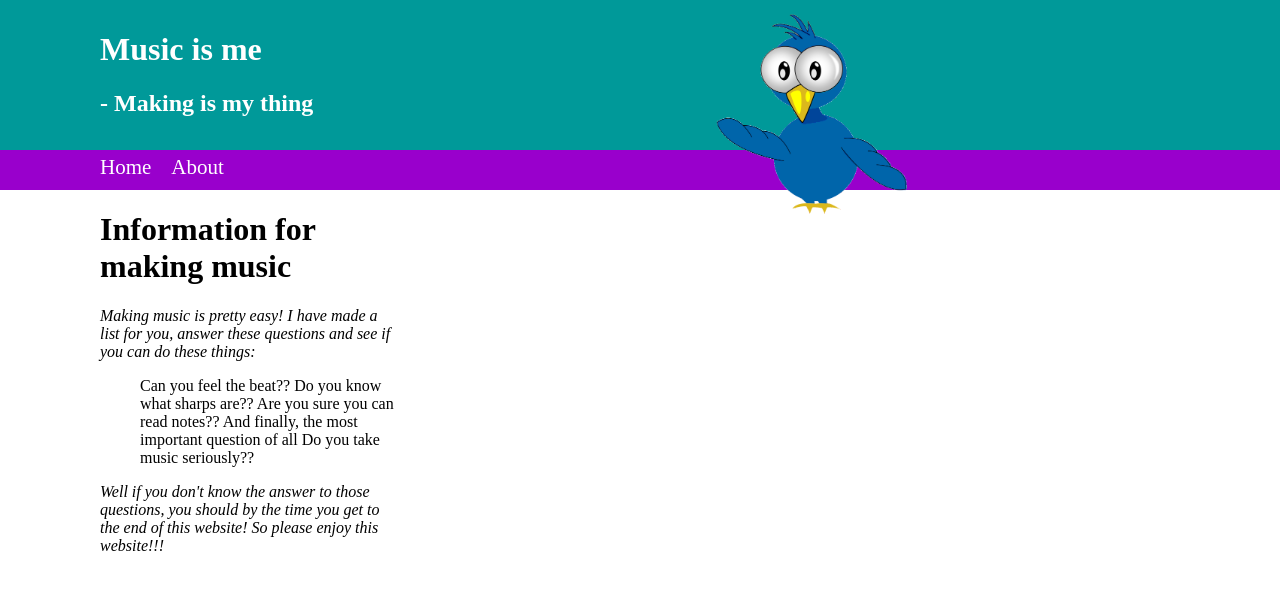
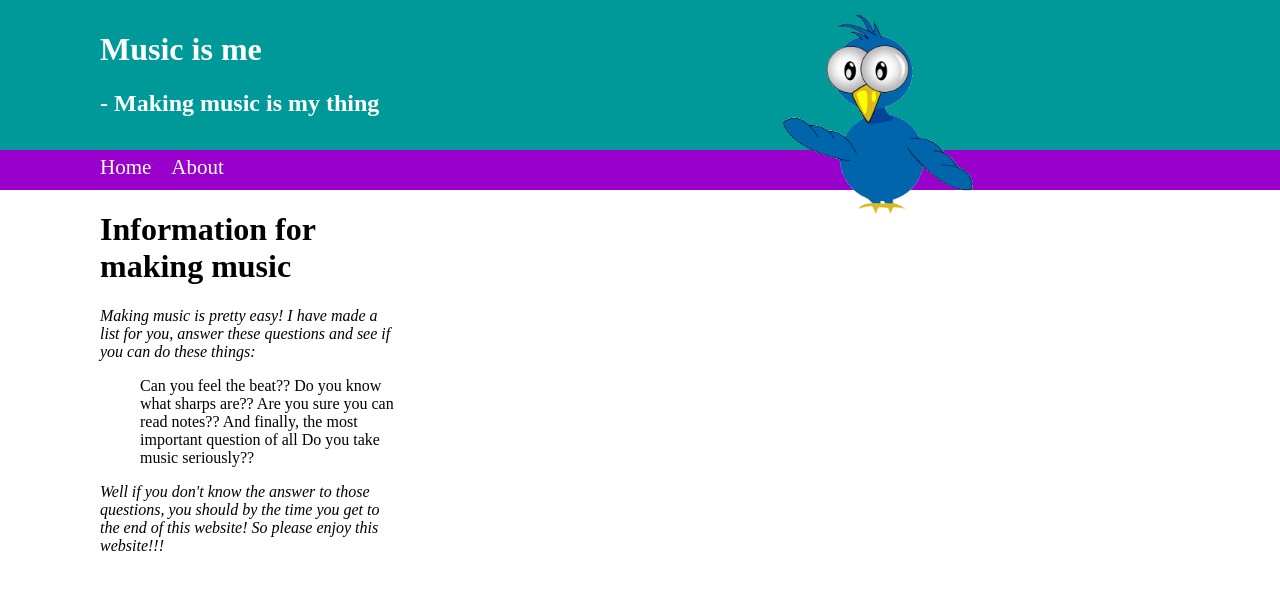
Before and after one commit to kyliewoo24/kyliewoo24.github.com, a plain HTML site: page index.html in a window 1280 px wide. Drawn offline with Linux system fonts and the light colour scheme.

Commit message:
Update index.html

```diff
--- a/index.html
+++ b/index.html
@@ -12,7 +12,7 @@
 <div style="float:left;">
 <h1> Music is me </h1>
 
-<h2> - Making is my thing</h2>
+<h2> - Making music is my thing</h2>
 </div>
 <img style="width:200px; padding-left:400px;" src="bluebird.png"/>
 
```
